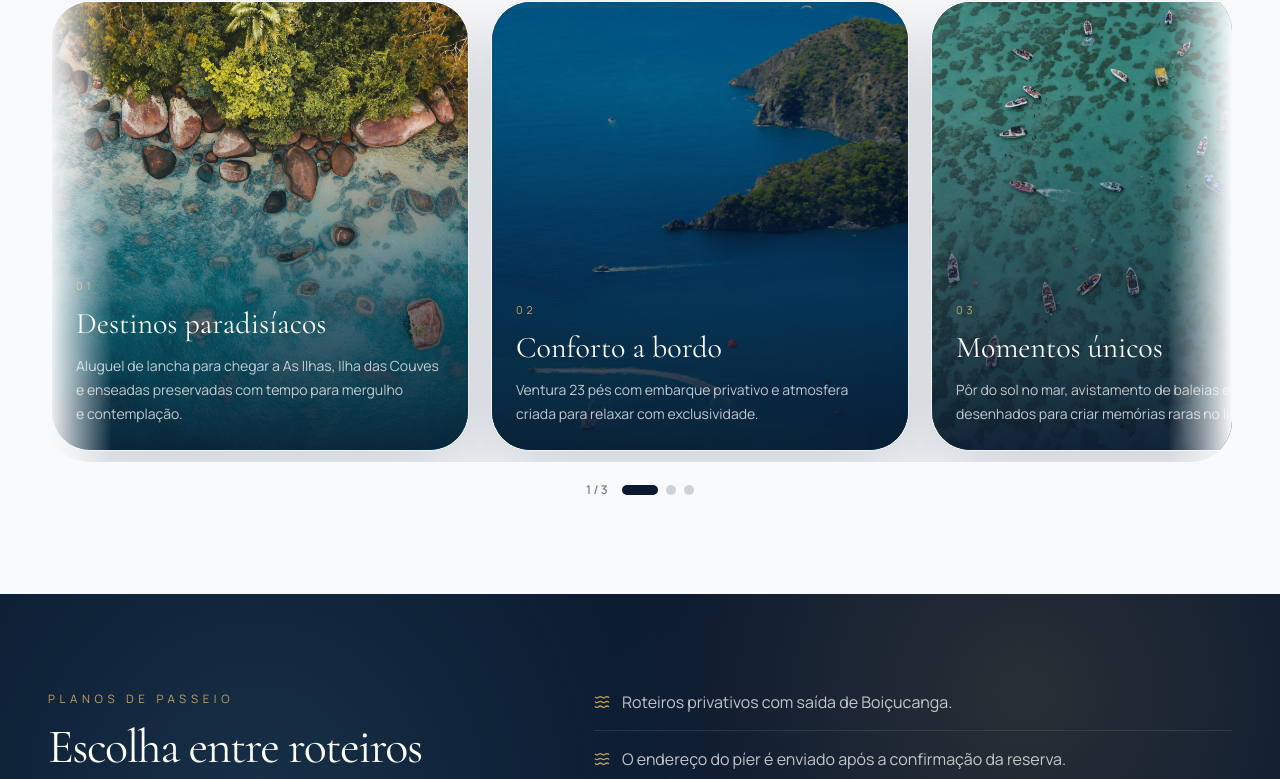
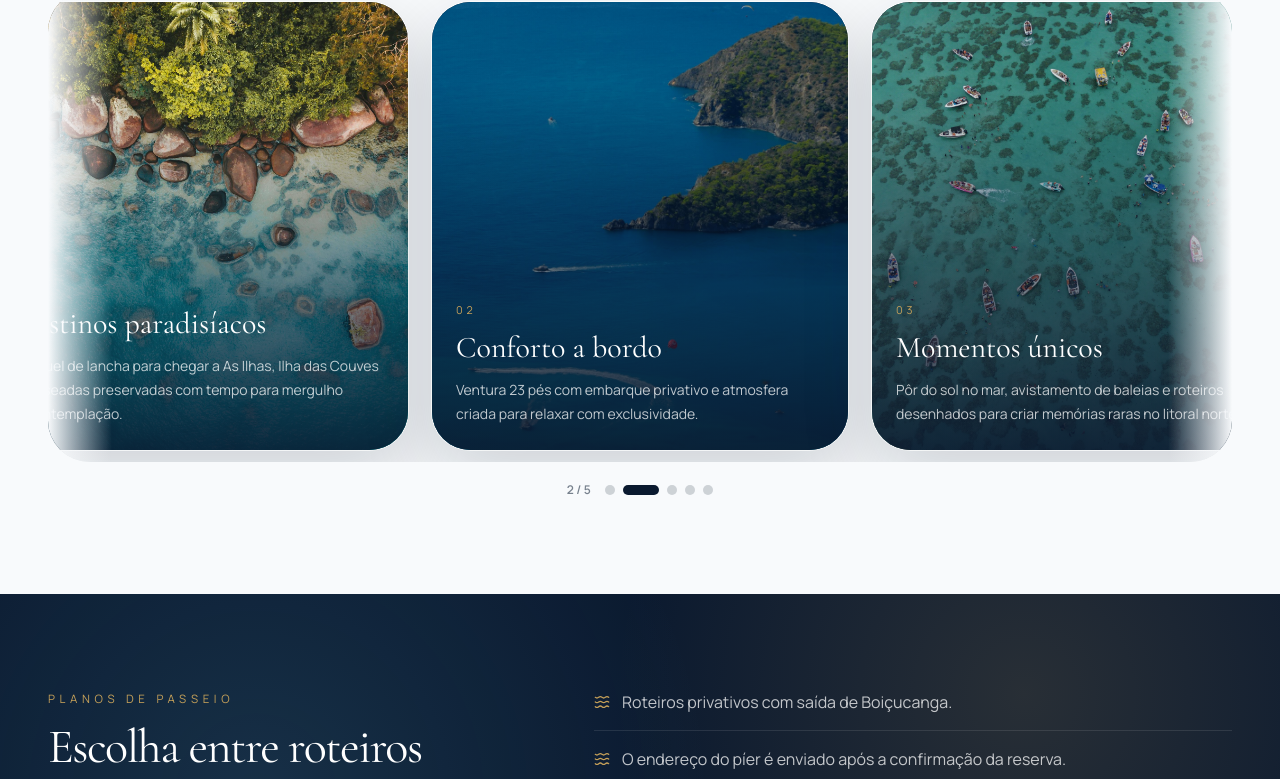
Before and after one commit to AGENCIAVCD/Marley-Aluguel-lancha, a Next.js app: page / in a window 1280 px wide. Shown: the part 1104-1883 px from the top of the page. Built offline with nearby package versions, Linux system fonts and the light colour scheme.

Commit message:
Add autoplay experience carousel cards

```diff
--- a/app/page.tsx
+++ b/app/page.tsx
@@ -45,6 +45,18 @@ const experienceCards = [
     copy: "Pôr do sol no mar, avistamento de baleias e roteiros desenhados para criar memórias raras no litoral norte.",
     image: "/pexels/turquoise-boats.jpg",
     imageAlt: "Barcos em água cristalina no litoral norte para passeio de lancha",
+  },
+  {
+    title: "Roteiros privativos",
+    copy: "Passeios com saída de Boiçucanga, paradas escolhidas com cuidado e ritmo pensado para o seu grupo.",
+    image: "/pexels/hero-sao-sebastiao.jpg",
+    imageAlt: "Ilha e mar azul em São Sebastião durante roteiro privativo de lancha",
+  },
+  {
+    title: "Ventura 23 pés",
+    copy: "Lancha para até 6 passageiros, ideal para navegar com conforto em passeios curtos ou personalizados.",
+    image: "/images/ventura-23-pes-lancha-marley-boicucanga.png",
+    imageAlt: "Lancha Ventura 23 pés da Marley em água cristalina no litoral norte",
   },
 ];
 
@@ -262,6 +274,25 @@ export default function Home() {
 
     return () => window.clearInterval(timer);
   }, [activeItinerary, isPlanRevealed, shouldReduceMotion]);
+
+  useEffect(() => {
+    if (shouldReduceMotion) {
+      return;
+    }
+
+    const timer = window.setInterval(() => {
+      const nextIndex = (activeExperience + 1 + experienceCards.length) % experienceCards.length;
+
+      setActiveExperience(nextIndex);
+      experienceRefs.current[nextIndex]?.scrollIntoView({
+        behavior: "smooth",
+        inline: "center",
+        block: "nearest",
+      });
+    }, 3600);
+
+    return () => window.clearInterval(timer);
+  }, [activeExperience, shouldReduceMotion]);
 
   function togglePlanSecret() {
     const nextValue = isPlanRevealed ? null : selectedPlan.id;
```
